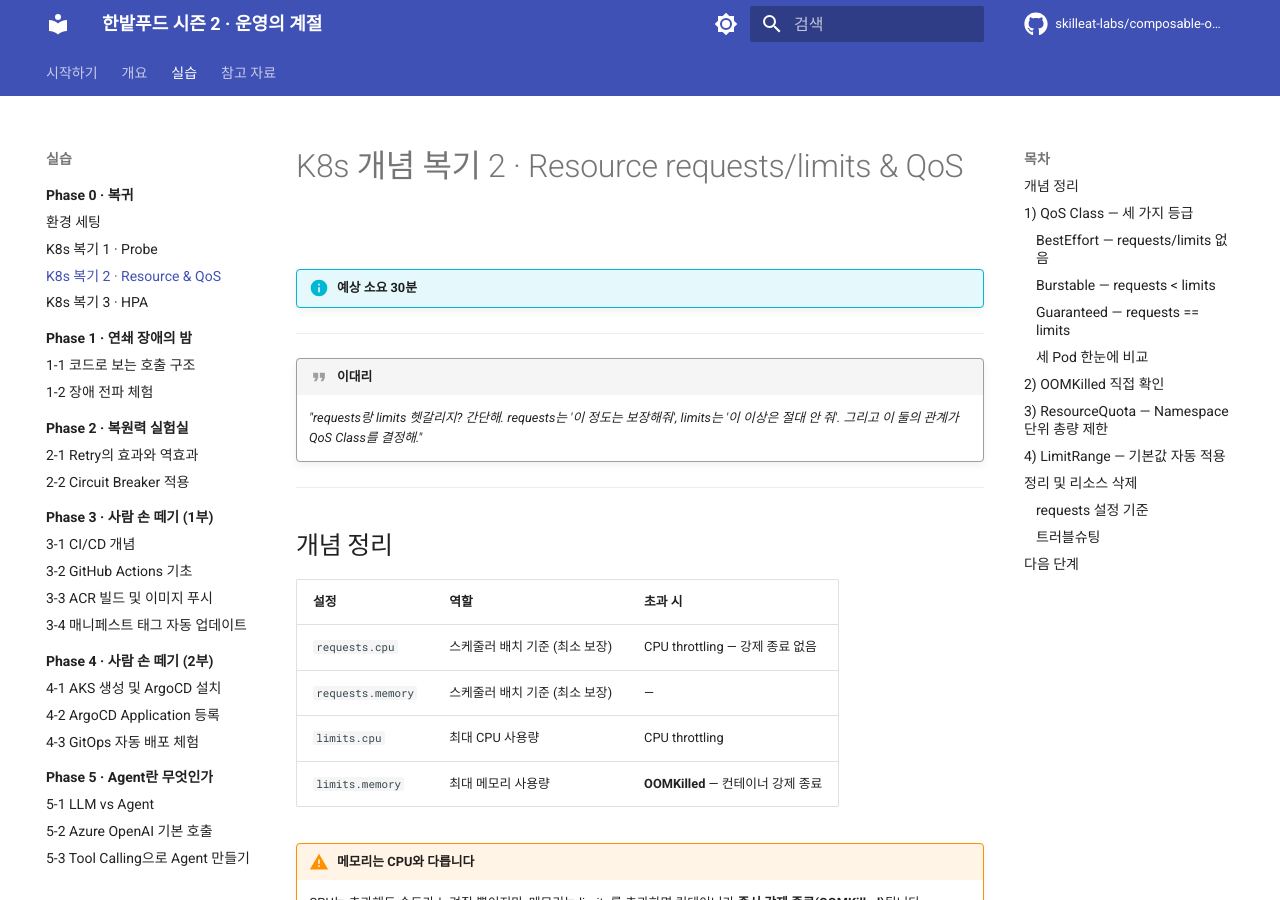
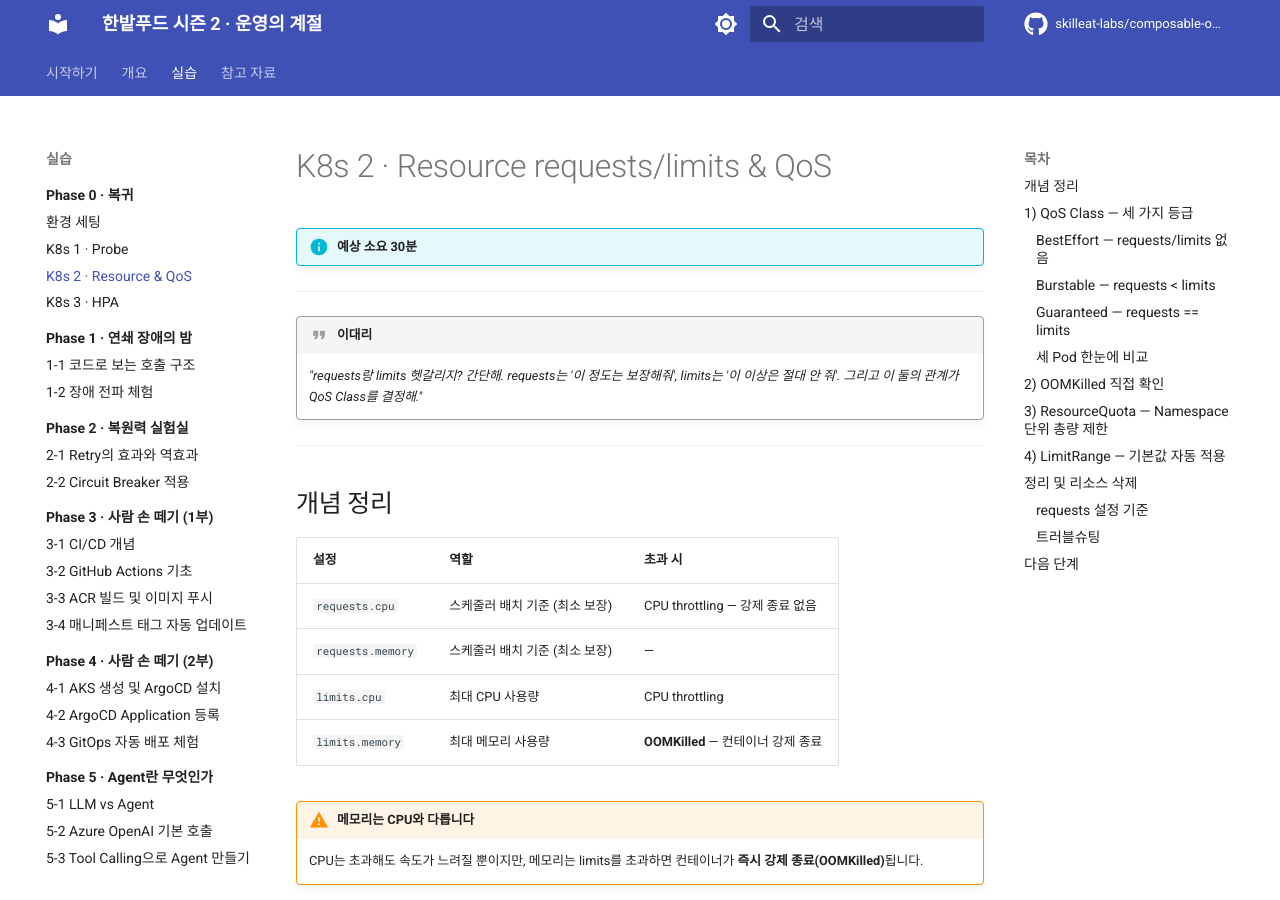
Before and after one commit to skilleat-labs/composable-ops-labs, an MkDocs documentation site: the page built from docs/phase-0/resource-qos.md, in a window 1280 px wide and 900 px high. Built offline with MkDocs 1.6.1 and Material for MkDocs 9.7.7, drawn with Linux system fonts in a browser that asks for light colours; comment, search, counter and statistics services are not loaded; some of the changed text lies outside the part shown.

Commit message:
chore: 메뉴 및 페이지 제목에서 '복기' 표현 제거
Co-Authored-By: Claude Sonnet 4.6 <noreply@anthropic.com>

```diff
--- a/docs/phase-0/resource-qos.md
+++ b/docs/phase-0/resource-qos.md
@@ -1,4 +1,4 @@
-# K8s 개념 복기 2 · Resource requests/limits & QoS
+# K8s 2 · Resource requests/limits & QoS
 
 !!! info "예상 소요 30분"
 
@@ -233,5 +233,5 @@ limits    = 피크 사용량 + 20~30% 여유
 
 ## 다음 단계
 
-[:material-arrow-left: K8s 복기 1 · Probe](probe.md){ .md-button }
-[K8s 복기 3 · HPA :material-arrow-right:](hpa.md){ .md-button .md-button--primary }
+[:material-arrow-left: K8s 1 · Probe](probe.md){ .md-button }
+[K8s 3 · HPA :material-arrow-right:](hpa.md){ .md-button .md-button--primary }
--- a/mkdocs.yml
+++ b/mkdocs.yml
@@ -75,9 +75,9 @@ nav:
     - Phase 0 · 복귀:
       - Phase 0 개요: phase-0/index.md
       - 환경 세팅: phase-0/environment-setup.md
-      - K8s 복기 1 · Probe: phase-0/probe.md
-      - K8s 복기 2 · Resource & QoS: phase-0/resource-qos.md
-      - K8s 복기 3 · HPA: phase-0/hpa.md
+      - K8s 1 · Probe: phase-0/probe.md
+      - K8s 2 · Resource & QoS: phase-0/resource-qos.md
+      - K8s 3 · HPA: phase-0/hpa.md
     - Phase 1 · 연쇄 장애의 밤:
       - Phase 1 개요: phase-1/index.md
       - 1-1 코드로 보는 호출 구조: phase-1/rest-call-structure.md
```
Also changed, not shown: docs/phase-0/environment-setup.md (+1 -1 lines), docs/phase-0/hpa.md (+2 -2 lines), docs/phase-0/probe.md (+2 -2 lines).
